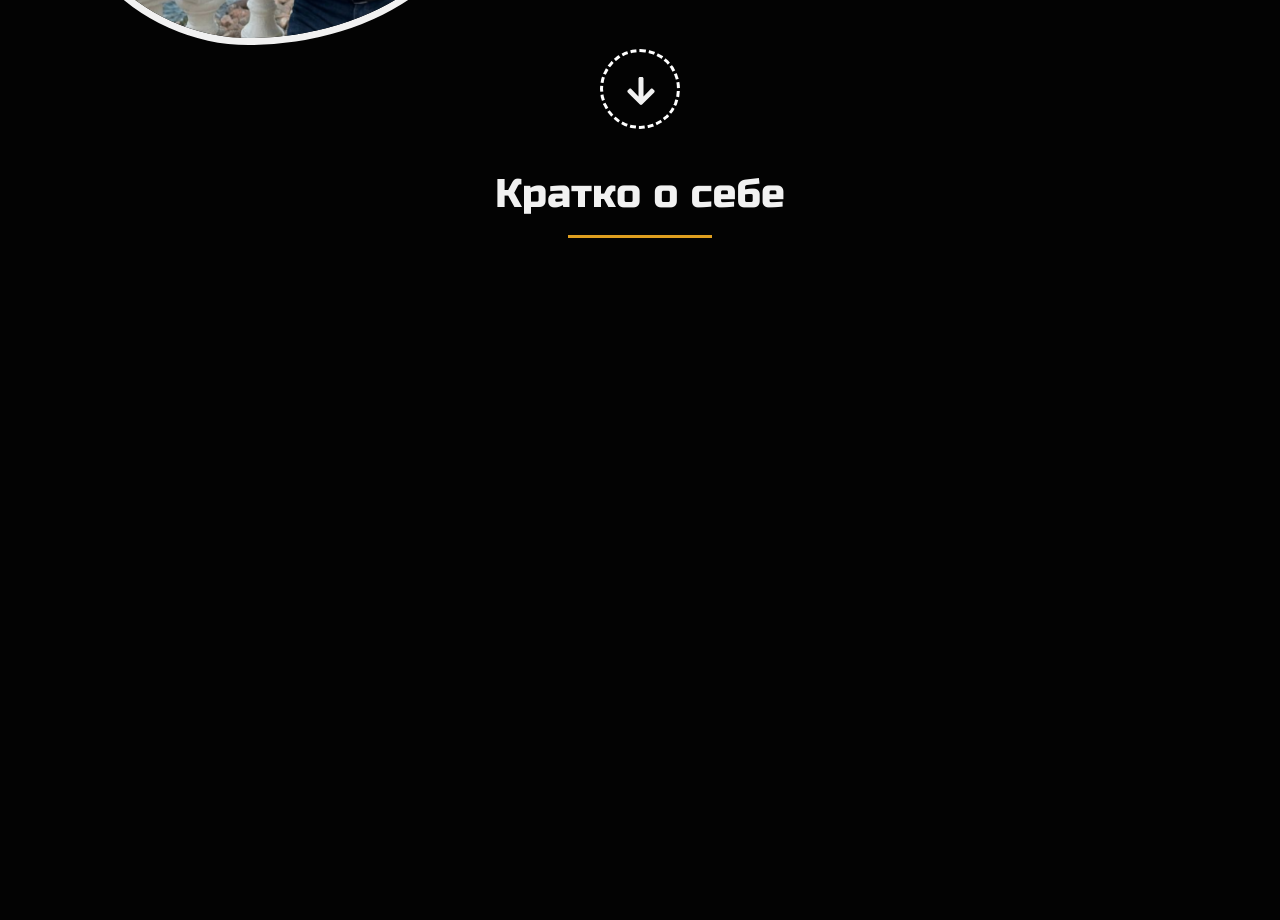
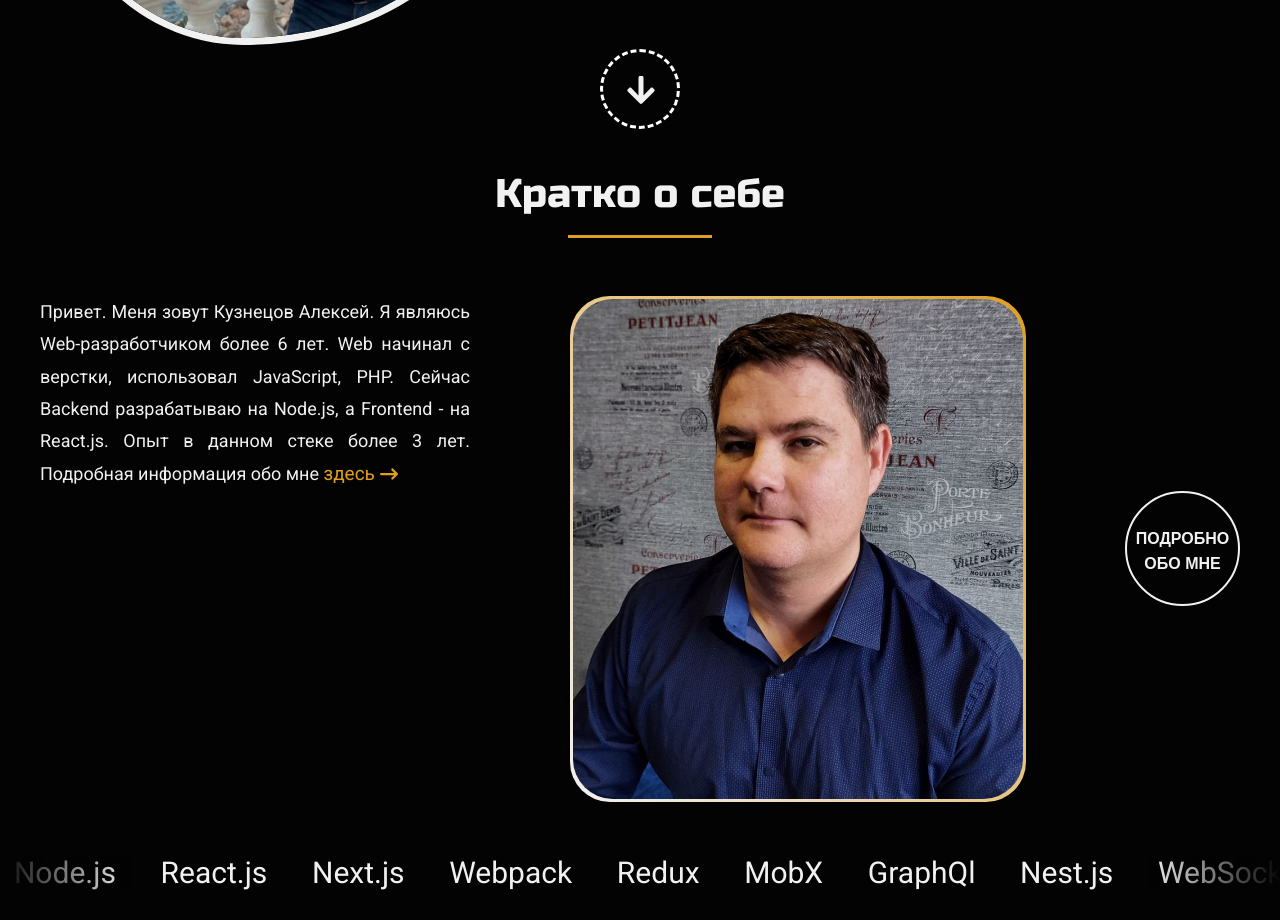
Before and after one commit to alexsmith-proff/portfolio, a Next.js app: page / in a window 1280 px wide. Shown: the part 680-1600 px from the top of the page. Before the commit the page ends 958 px from the top, so only its background shows below. Built offline with nearby package versions, Linux system fonts and the light colour scheme.

Commit message:
[add] MainAbout

```diff
--- a/package.json
+++ b/package.json
@@ -11,8 +11,9 @@
   "dependencies": {
     "next": "14.1.4",
     "node": "^18.20.1",
-    "react": "^18",
+    "react": "^18.2.0",
     "react-dom": "^18",
+    "react-fast-marquee": "^1.6.4",
     "react-icons": "^5.0.1",
     "react-type-animation": "^3.2.0",
     "sass": "^1.74.1"
--- a/src/app/components/navbar/navbar.tsx
+++ b/src/app/components/navbar/navbar.tsx
@@ -14,12 +14,12 @@ const NavBar: FC<NavBarProps> = ({}) => {
         {
             id: 2,
             name: 'Обо мне',
-            link: '/#about'
+            link: '/about'
         },
         {
             id: 3,
             name: 'Проекты',
-            link: '/#projects'
+            link: '/projects'
         },
     ]
     return(
--- a/src/app/components/title/title.tsx
+++ b/src/app/components/title/title.tsx
@@ -5,12 +5,15 @@ import { russo_one } from "@/app/fonts";
 
 interface TitleProps {
     title: string
+    className?: string
 }
 
-const Title: FC<TitleProps> = ({ title }) => {
-    return(
-        <div className={s.wrap}>
-            <div className={`${s.title} ${russo_one.className}`}>{title}</div>
+const Title: FC<TitleProps> = ({ title, className }) => {
+    return (
+        <div className={className}>
+            <div className={s.wrap}>
+                <div className={`${s.title} ${russo_one.className}`}>{title}</div>
+            </div>
         </div>
     )
 }
--- a/src/app/layout.tsx
+++ b/src/app/layout.tsx
@@ -18,10 +18,8 @@ export default function RootLayout({
   return (
     <html lang="en">
       <body className={roboto.className}>
-        <div className="container">
-          <NavBar />
-          {children}
-        </div>
+        <NavBar />
+        {children}
       </body>
     </html>
   );
--- a/src/app/modules/main_about/main_about.module.scss
+++ b/src/app/modules/main_about/main_about.module.scss
@@ -0,0 +1,41 @@
+.section {
+    height: 100vh;
+    display: flex;
+    flex-direction: column;
+    justify-content: space-between;
+}
+
+.title{
+    flex-grow: 0;
+}
+
+.content {
+    width: 100%;
+    flex-grow: 0.5;
+    &Wrap{
+        display: flex;
+        justify-content: space-between;
+    }
+}
+
+.description {
+    width: 430px;
+    font-size: 18px;
+    line-height: 180%;
+    text-align: justify;
+}
+
+.photo {
+    // width: 200px;
+    // height: 200px;
+    // background-color: #aee;
+}
+
+.btn {
+    align-self: center;
+}
+
+.ticker {
+    padding-bottom: 30px;
+    flex-grow: 0;
+}
--- a/src/app/modules/main_about/main_about.tsx
+++ b/src/app/modules/main_about/main_about.tsx
@@ -1,10 +1,36 @@
+import { FC } from "react";
 import Title from "@/app/components/title/title";
-import { FC } from "react";
+import LinkArrow from "@/app/components/link_arrow/link_arrow";
+
+import s from './main_about.module.scss'
+import ButtonAbout from "@/app/components/buttons/button_about/button_about";
+import PhotoBorderGradient from "@/app/components/photo_border_gradient/photo_border_gradient";
+import Ticker from "@/app/components/ticker/ticker";
 
 const MainAbout: FC = ({ }) => {
     return (
-        <div id="main_about">
-            <Title title="Кратко о себе" />
+        <div className={s.section} id="main_about">
+            <Title className={s.title} title="Кратко о себе" />
+            <div className={s.content}>
+                <div className="container">
+                    <div className={s.contentWrap}>
+                        <div className={s.description}>Привет. Меня зовут Кузнецов Алексей. Я являюсь Web-разработчиком более 6 лет. Web начинал с верстки, использовал JavaScript, PHP. Сейчас Backend разрабатываю на Node.js, а Frontend - на React.js. Опыт в данном стеке более 3 лет. Подробная информация обо мне <LinkArrow text="здесь" textFontSize={19} url="/about" /></div>
+                        <div className={s.photo}>
+                            <PhotoBorderGradient width={450} height={500} borderWidth={5} imageFile="/img/big-photo.png" alt="big-photo" />
+                        </div>
+                        <div className={s.btn}>
+                            <ButtonAbout text="ПОДРОБНО ОБО МНЕ" url="/about" />
+                        </div>
+                    </div>
+                </div>
+            </div>
+            <div className={s.ticker}>
+                <Ticker
+                    text="JavaScript &nbsp;&nbsp;&nbsp;&nbsp; Node.js &nbsp;&nbsp;&nbsp;&nbsp; React.js &nbsp;&nbsp;&nbsp;&nbsp; Next.js &nbsp;&nbsp;&nbsp;&nbsp; Webpack &nbsp;&nbsp;&nbsp;&nbsp; Redux &nbsp;&nbsp;&nbsp;&nbsp; MobX &nbsp;&nbsp;&nbsp;&nbsp; GraphQl &nbsp;&nbsp;&nbsp;&nbsp; Nest.js &nbsp;&nbsp;&nbsp;&nbsp; WebSocket &nbsp;&nbsp;&nbsp;&nbsp; Linux &nbsp;&nbsp;&nbsp;&nbsp; MySQL &nbsp;&nbsp;&nbsp;&nbsp; Git &nbsp;&nbsp;&nbsp;&nbsp; Docker &nbsp;&nbsp;&nbsp;&nbsp; MongoDB &nbsp;&nbsp;&nbsp;&nbsp; Express.js &nbsp;&nbsp;&nbsp;&nbsp; PostgreSQL &nbsp;&nbsp;&nbsp;&nbsp;"
+                    textSize={30}
+                    speed={30}
+                />
+            </div>
         </div>
     )
 }
--- a/src/app/modules/main_page/main_page.tsx
+++ b/src/app/modules/main_page/main_page.tsx
@@ -11,6 +11,7 @@ interface MainPageProps { }
 
 const MainPage: FC<MainPageProps> = ({ }) => {
     return (
+        <div className="container">
             <div className={s.main}>
                 <div className={s.wrap}>
                     <div className={s.blobPhoto}>
@@ -25,6 +26,7 @@ const MainPage: FC<MainPageProps> = ({ }) => {
                 </div>
                 <GitHubLink />
             </div>
+        </div>
     )
 }
 
```
Also changed, not shown: public/img/big-photo.png (added), 1 other file (tests, documents, lock files or other folders). Lines whose indentation alone changed are shown as unchanged.
